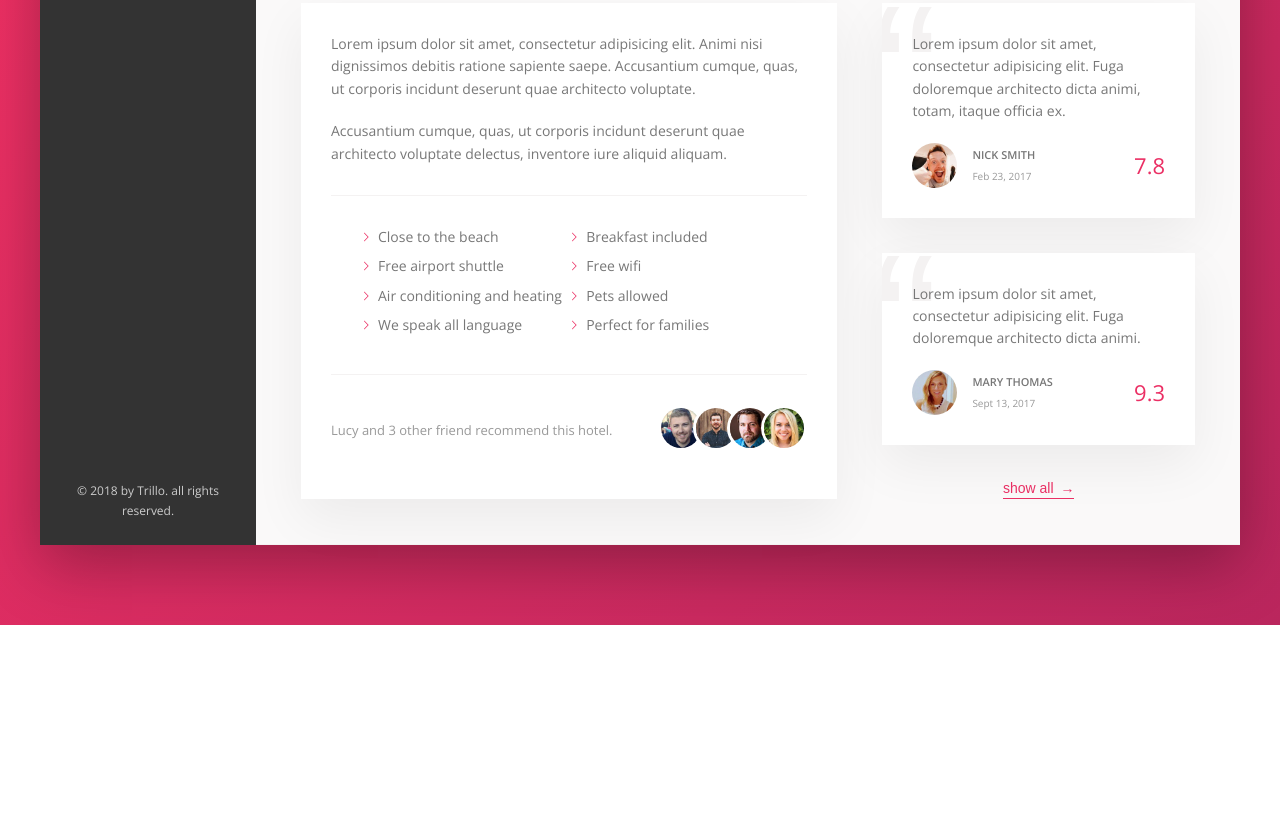
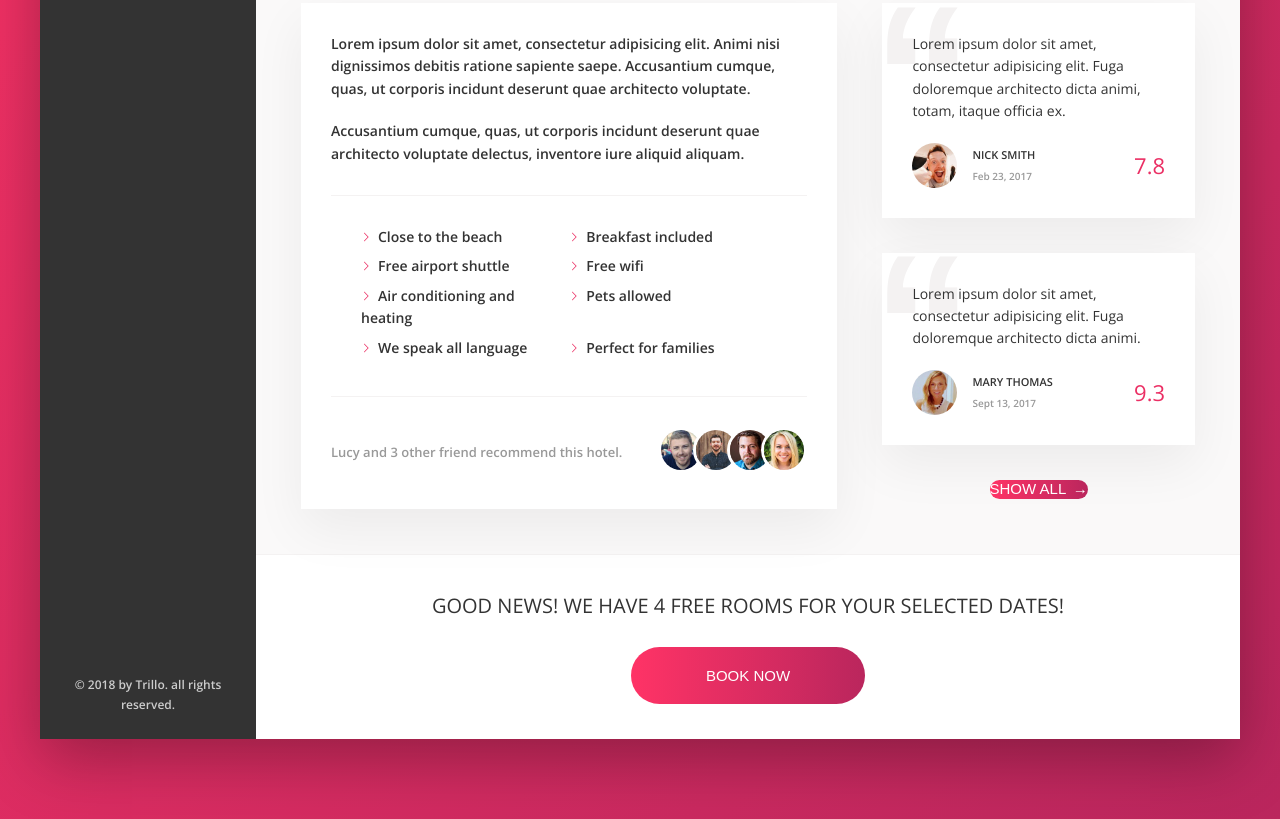
Before and after one commit to mdivani/Trillo, a website: page index.html in a window 1280 px wide. Shown: the part 644-1463 px from the top of the page. Before the commit the page ends 1269 px from the top, so only its background shows below. Drawn offline with nearby package versions, Linux system fonts and the light colour scheme.

Commit message:
style cta

```diff
--- a/index.html
+++ b/index.html
@@ -214,6 +214,16 @@
 
                     </div>
 
+                    <div class="cta">
+                            <h2 class="cta__book-now">
+                                Good news! we have 4 free rooms for your selected dates!
+                            </h2>
+                            <button class="btn">
+                                <span class="btn__visible">Book now</span>
+                                <span class="btn__invisible">Only 4 rooms left</span>
+                            </button>
+                    </div>
+
                 </main>
             </div>
         </div>
--- a/package.json
+++ b/package.json
@@ -2,7 +2,6 @@
   "name": "Trillo",
   "version": "1.0.0",
   "description": "Trillo app",
-  "main": "index.js",
   "scripts": {
     "watch:sass": "node-sass sass/main.scss css/style.css -w",
     "devserver": "live-server",
--- a/sass/_base.scss
+++ b/sass/_base.scss
@@ -33,11 +33,11 @@ html {
 
 body {
     font-family: 'Open Sans', sans-serif;
-    font-weight: 400;
+    font-weight: 600;
     line-height: 1.6;
     background-image: linear-gradient(to right bottom, var(--color-primary-light), var(--color-primary-dark));
     background-repeat: no-repeat;
-    color: var(--color-grey-dark-2);
+    color: var(--color-grey-dark-1);
 
     min-height: 100vh;
 }
--- a/sass/_components.scss
+++ b/sass/_components.scss
@@ -368,14 +368,6 @@
     align-items: center;
     justify-content: space-between;
 
-    &__count {
-
-    }
-
-    &__friends {
-
-    }
-
     &__photo {
         height: 4rem;
         width: 4rem;
@@ -453,3 +445,66 @@
         z-index: 1;
     }
 }
+
+//////////////////////////////
+///CALL TO ACTION
+.cta {
+    padding: 3.5rem 0;
+    text-align: center;
+
+    &__book-now {
+        text-transform: uppercase;
+        font-size: 2rem;
+        font-weight: 300;
+        margin-bottom: 2.5rem;
+    }
+}
+
+.btn {
+    font-size: 1.5rem;
+    border: none;
+    font-weight: 300;
+    text-transform: uppercase;
+    border-radius: 100px;
+    background-image: linear-gradient(to right, var(--color-primary-light), var(--color-primary-dark));
+    color: white;
+    cursor: pointer;
+    position: relative;
+    overflow: hidden;
+
+    &__visible {
+        display: inline-block;
+        padding: 2rem 7.5rem;
+        height: 100%;
+        width: 100%;
+        transition: all .2s;
+    }
+
+    &__invisible {
+        display: inline-block;
+        padding: 2rem 0;
+        position: absolute;
+        height: 100%;
+        width: 100%;
+        left: 0;
+        top: -100%;
+        transition: all .2s;
+    }
+
+    &:hover {
+        background-image: linear-gradient(to left, var(--color-primary-light), var(--color-primary-dark));
+
+        .btn__visible {
+            transform: translateY(100%);
+        }
+
+        .btn__invisible {
+            top: 0;
+        }
+    }
+
+    &:focus {
+        outline: none;
+        animation: pulsate 1s infinite;
+    }
+}
```
Also changed, not shown: css/style.css.
